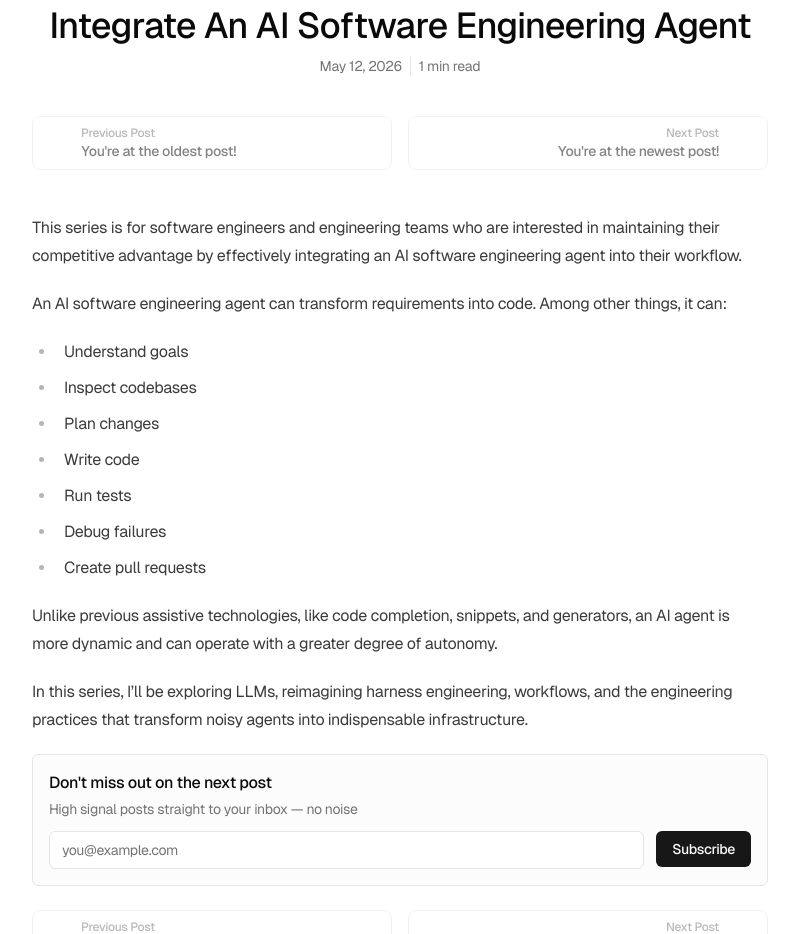
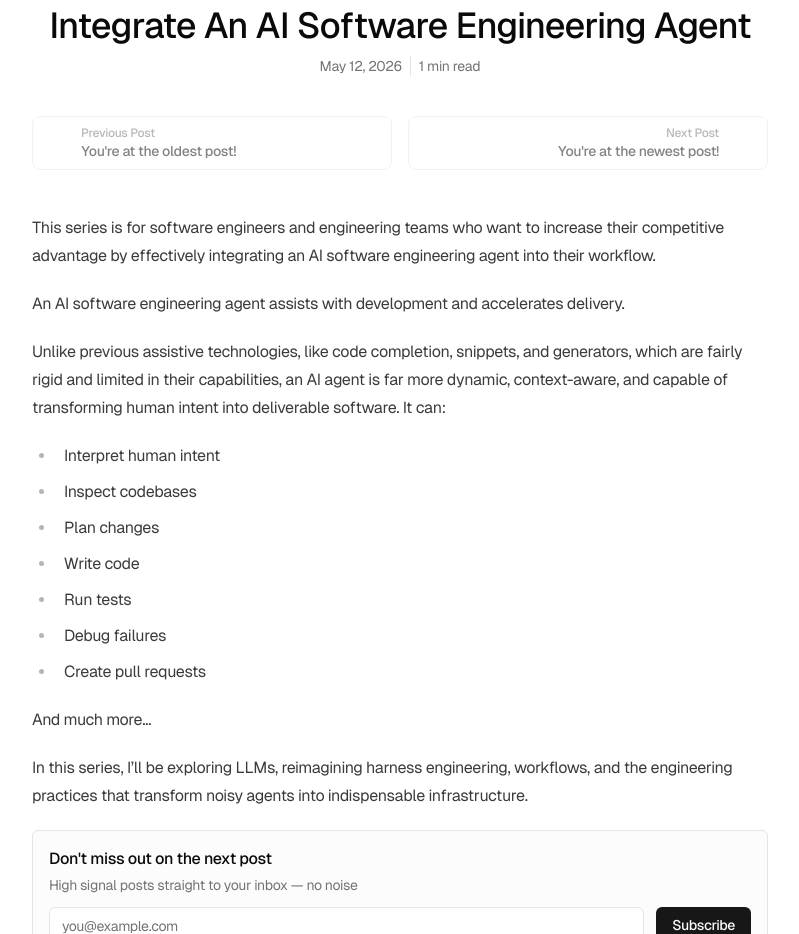
Before and after one commit to nomasprime/www, an Astro site: page /posts/integrate-an-ai-software-engineering-agent in a window 1280 px wide. Shown: the part 684-1618 px from the top of the page, without its empty margins (240-1039 px from the left). Built offline with nearby package versions, Linux system fonts and the light colour scheme; Astro itself is replaced by a stand-in of ours; some icons are missing.

Commit message:
Update 'Integrate An AI Software Engineering Agent' post

```diff
--- a/src/content/posts/integrate-an-ai-software-engineering-agent/index.mdx
+++ b/src/content/posts/integrate-an-ai-software-engineering-agent/index.mdx
@@ -1,17 +1,19 @@
 ---
 title: 'Integrate An AI Software Engineering Agent'
-description: 'For software engineers and engineering teams who are interested in maintaining their competitive advantage by effectively integrating an AI software engineering agent into their workflow'
+description: 'For software engineers and engineering teams who want to increase their competitive advantage by effectively integrating an AI software engineering agent into their workflow'
 date: 2026-05-12
 image: './banner.png'
 authors: ['enscribe']
 draft: false
 ---
 
-This series is for software engineers and engineering teams who are interested in maintaining their competitive advantage by effectively integrating an AI software engineering agent into their workflow.
+This series is for software engineers and engineering teams who want to increase their competitive advantage by effectively integrating an AI software engineering agent into their workflow.
 
-An AI software engineering agent can transform requirements into code. Among other things, it can:
+An AI software engineering agent assists with development and accelerates delivery.
 
-- Understand goals
+Unlike previous assistive technologies, like code completion, snippets, and generators, which are fairly rigid and limited in their capabilities, an AI agent is far more dynamic, context-aware, and capable of transforming human intent into deliverable software. It can:
+
+- Interpret human intent
 - Inspect codebases
 - Plan changes
 - Write code
@@ -19,6 +21,6 @@ An AI software engineering agent can transform requirements into code. Among oth
 - Debug failures
 - Create pull requests
 
-Unlike previous assistive technologies, like code completion, snippets, and generators, an AI agent is more dynamic and can operate with a greater degree of autonomy.
+And much more…
 
 In this series, I’ll be exploring LLMs, reimagining harness engineering, workflows, and the engineering practices that transform noisy agents into indispensable infrastructure.
```
